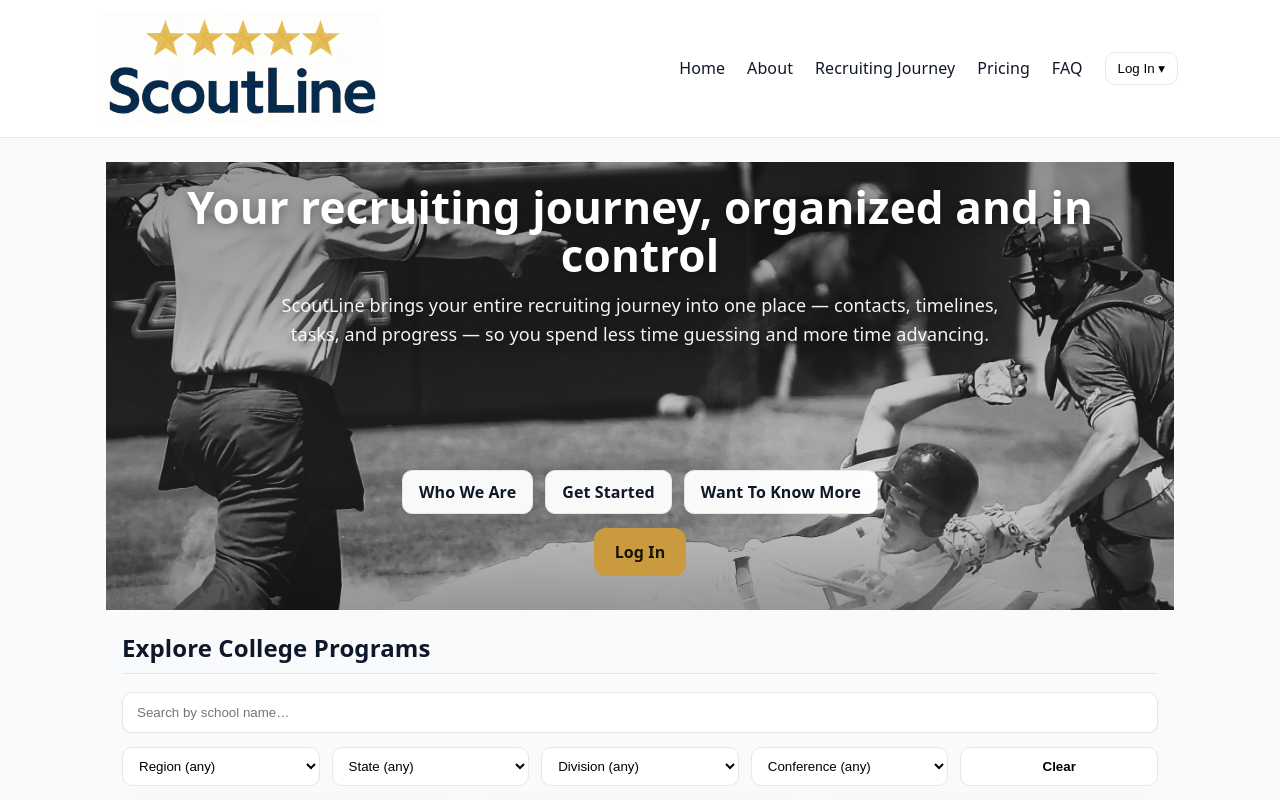
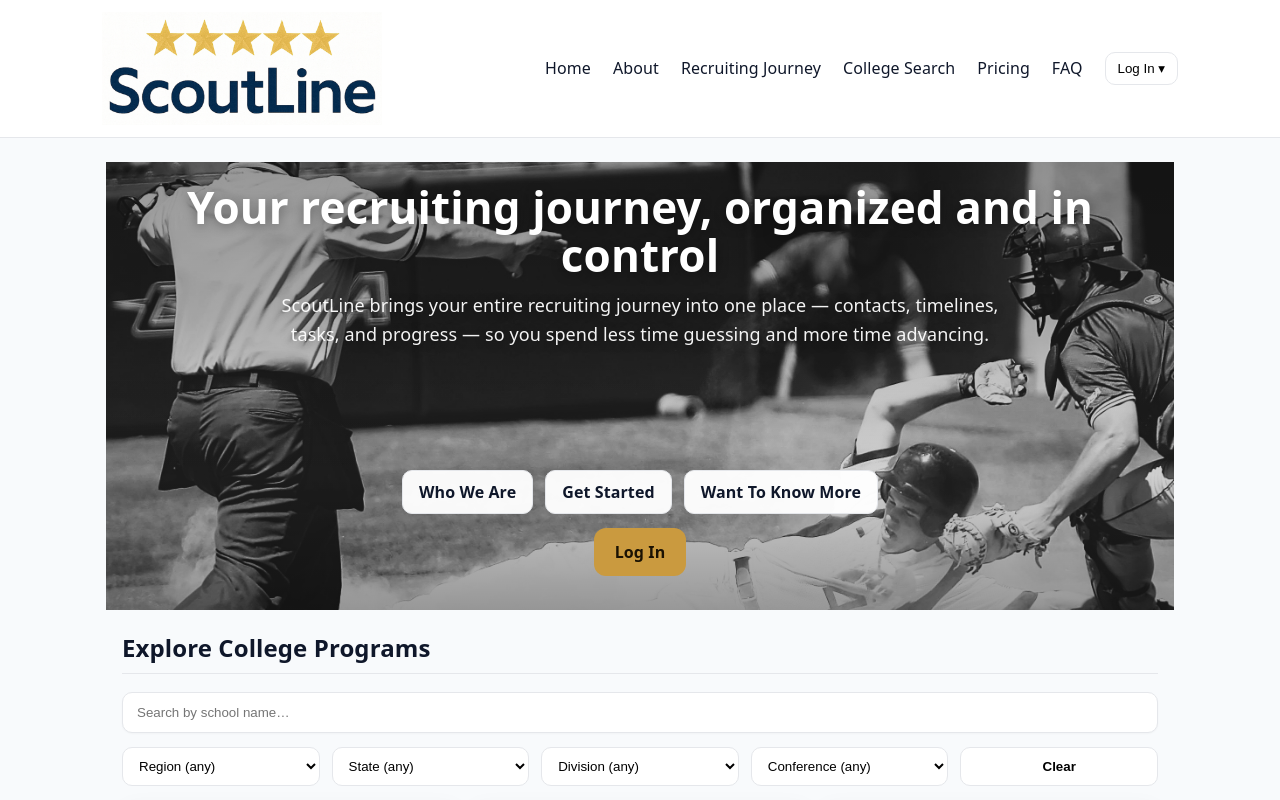
Before and after one commit to mattblittle-create/scoutline-beta, a Next.js app: page /recruiting-journey in a window 1280 px wide. Shown: the top 800 px of the page. Built offline with nearby package versions, Linux system fonts and the light colour scheme.

Commit message:
Update SiteHeader.tsx

```diff
--- a/app/components/SiteHeader.tsx
+++ b/app/components/SiteHeader.tsx
@@ -137,6 +137,7 @@ export default function SiteHeader() {
           <Link href="/" onClick={closeAll}>Home</Link>
           <Link href="/about" onClick={closeAll}>About</Link>
           <Link href="/recruiting-journey" onClick={closeAll}>Recruiting Journey</Link>
+          <Link href="/college-search" onClick={closeAll}>College Search</Link>
           <Link href="/pricing" onClick={closeAll}>Pricing</Link>
           <Link href="/faq" onClick={closeAll}>FAQ</Link>
 
@@ -203,6 +204,7 @@ export default function SiteHeader() {
       <Link href="/" className="sl-item" onClick={closeAll}>Home</Link>
       <Link href="/about" className="sl-item" onClick={closeAll}>About</Link>
       <Link href="/recruiting-journey" className="sl-item" onClick={closeAll}>Recruiting Journey</Link>
+      <Link href="/college-search" className="sl-item" onClick={closeAll}>College Search</Link>
       <Link href="/pricing" className="sl-item" onClick={closeAll}>Pricing</Link>
       <Link href="/faq" className="sl-item" onClick={closeAll}>FAQ</Link>
 
```
